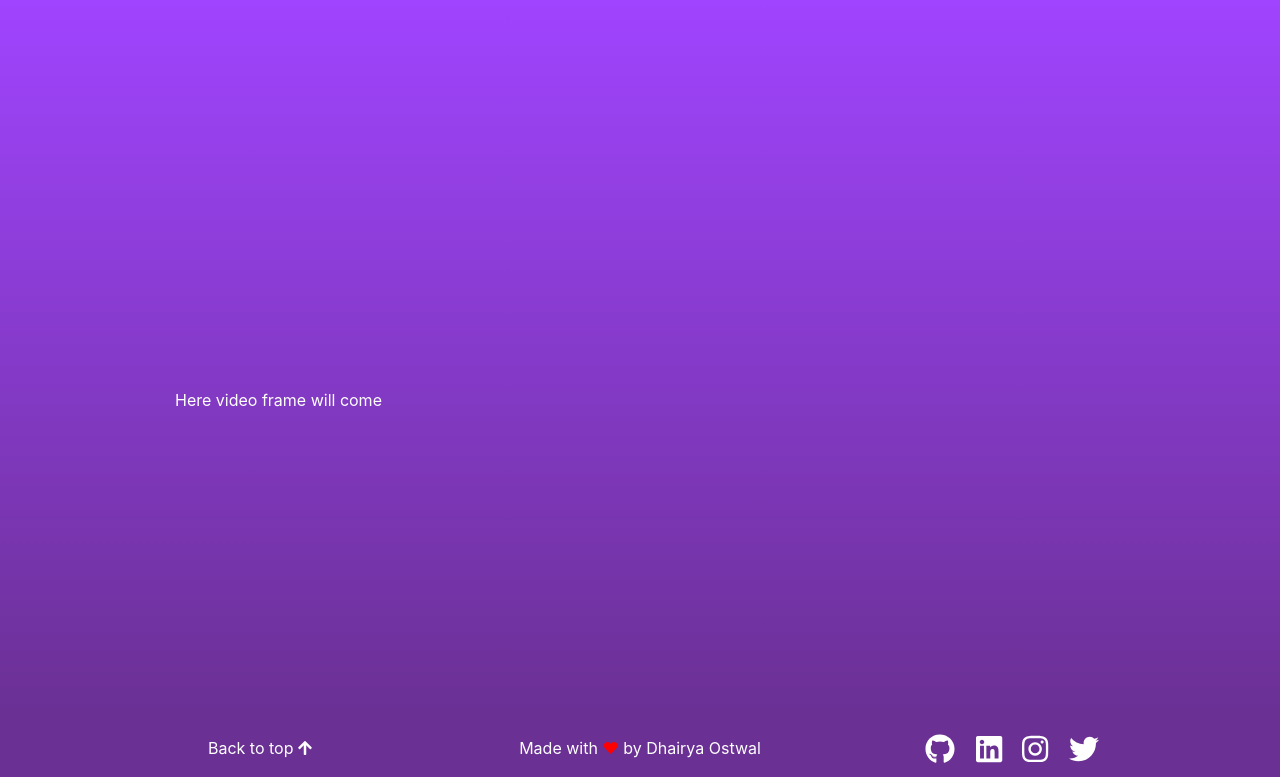
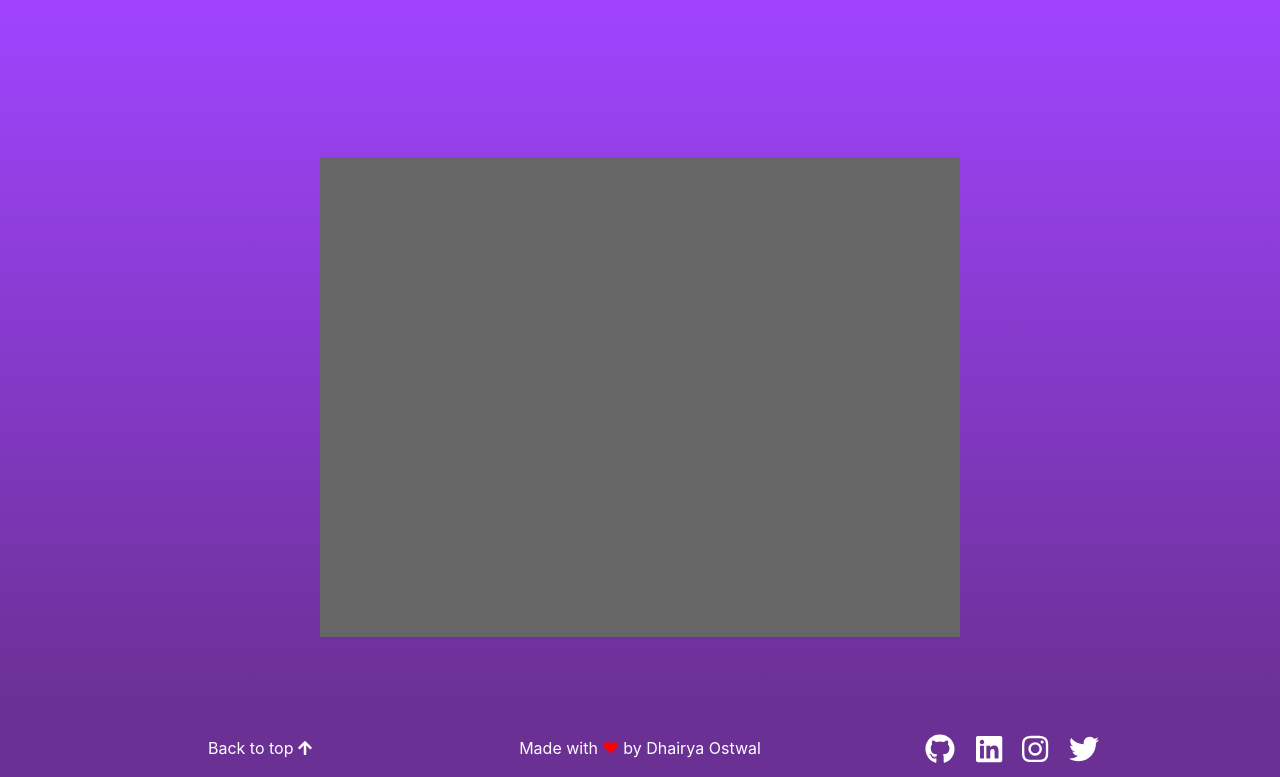
Before and after one commit to RohanTrix/Stress-Detector, a Python web app: template frontend/templates/check.html in a window 1280 px wide. Shown: the part 66-843 px from the top of the page. Run offline with Jinja, Linux system fonts and the light colour scheme; the template is opened without the code that fills it, so the values that code supplies are empty; some libraries are stand-ins or nearby versions.

Commit message:
Video Streaming working on check.html

```diff
--- a/frontend/static/style.css
+++ b/frontend/static/style.css
@@ -147,3 +147,9 @@ E1E6E1
     align-items: center;
     justify-content: center;
 }
+
+#videoElement {
+	width: 40em;
+	height: 30em;
+	background-color: #666;
+}
--- a/frontend/templates/check.html
+++ b/frontend/templates/check.html
@@ -42,7 +42,12 @@
 
     <section id="home-section">
         <div class="container">
-            <div>Here video frame will come</div>
+            <div>
+                <center>
+                    <video autoplay="true" id="videoElement">
+                    </video>
+                </center>
+            </div>
         </div>
     </section>
 
@@ -80,6 +85,20 @@
 
 </body>
 
+<script>
+    var video = document.querySelector("#videoElement");
+
+    if (navigator.mediaDevices.getUserMedia) {
+        navigator.mediaDevices.getUserMedia({ video: true })
+            .then(function (stream) {
+                video.srcObject = stream;
+            })
+            .catch(function (err0r) {
+                console.log("Something went wrong!");
+            });
+    }
+</script>
+
 <script src="https://use.fontawesome.com/releases/v5.13.1/js/all.js" data-auto-replace-svg="nest"></script>
 <script src="https://code.jquery.com/jquery-3.3.1.slim.min.js"
     integrity="sha384-q8i/X+965DzO0rT7abK41JStQIAqVgRVzpbzo5smXKp4YfRvH+8abtTE1Pi6jizo"
```
